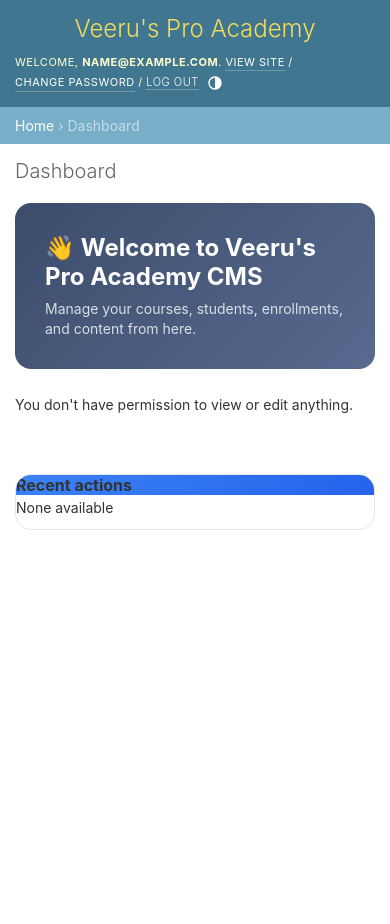
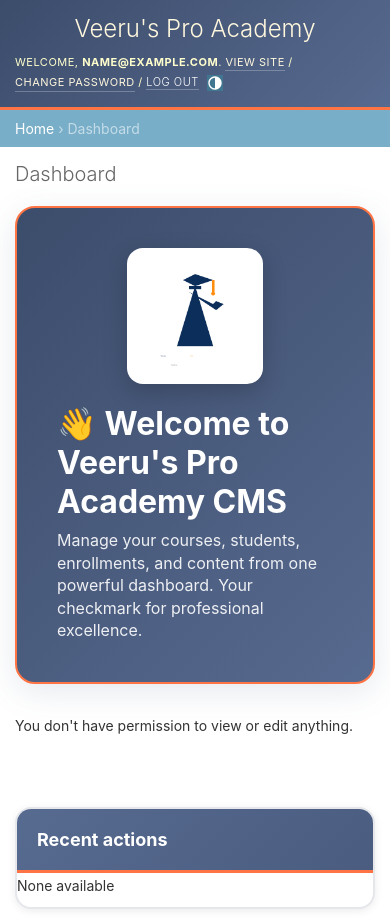
Before and after one commit to Ram-9177/Veeruproacademy.com, a Django app: page /admin/ in a window 390 px wide. Before the commit the page ends 530 px from the top, so only its background shows below. Run offline with Django 4.2, Linux system fonts and the light colour scheme; the visitor is signed in with stand-in values (Sample User, id 1); data comes from the database, SQL or seed files in the repository; data that the repository does not hold is empty; parts of the project's set-up code (start-up, migrations or seed data) failed here and were passed over.

Commit message:
Comprehensive admin UI overhaul with enhanced design and branding
Admin Dashboard Enhancements:
- Added Veeru's Pro Academy logo to admin header (120x120px with white background)
- Enhanced dashboard header with gradient and accent border
- Integrated logo messaging: 'Your checkmark for professional excellence'
- Improved header layout with logo + content grid for better visual balance

App Modules & Cards:
- Redesigned module cards with enhanced shadows and hover effects
- Added accent border animation on hover (gradient top border)
- Improved module header with larger icons (48px) and better spacing
- Added left border animation to model links for better visual feedback
- Enhanced model link styling with gradient backgrounds on hover

Statistics Dashboard:
- Redesigned stat cards with gradient backgrounds on icons
- Added text gradient effect to stat numbers (#576A8F to #FF7444)
- Improved card hover effects with floating animations
- Better visual hierarchy with improved spacing and typography
- Enhanced icon styling with larger sizes and better contrast

Recent Actions Module:
- Improved sidebar styling with accent-colored links
- Added left border animation on list items
- Better typography and color hierarchy
- Enhanced hover states with background transitions
- Improved time display with better contrast

Visual Improvements:
- Updated header gradient (primary #576A8F with accent border #FF7444)
- Added smooth transitions and cubic-bezier animations throughout
- Enhanced border styling with 2px accent borders on cards
- Better responsive layout for mobile devices
- Improved overall color consistency with brand palette

Layout & Responsiveness:
- Maintained responsive grid layout for all sections
- Improved spacing and gaps between elements (24-32px)
- Better mobile support with single column layout on smaller screens
- Enhanced visual hierarchy with better use of whitespace

Color & Branding:
- All UI elements now use new palette (#576A8F, #FF7444, #B7BDF7, #FFF8DE)
- Consistent use of accent color for interactive elements
- Better contrast and accessibility throughout
- Professional gradient overlays and animations

```diff
--- a/templates/admin/index.html
+++ b/templates/admin/index.html
@@ -4,92 +4,180 @@
 {% block extrastyle %}
 {{ block.super }}
 <style>
+  /* Global Admin Styles */
+  #header {
+    background: linear-gradient(135deg, #3C4C6B 0%, #576A8F 100%) !important;
+    border-bottom: 3px solid #FF7444 !important;
+  }
+
+  #header h1 {
+    color: white !important;
+  }
+
+  #header a {
+    color: #FFF8DE !important;
+  }
+
   /* Custom Dashboard Styles */
   .dashboard-header {
     background: linear-gradient(135deg, #3C4C6B 0%, #576A8F 100%);
     color: white;
-    padding: 30px;
-    border-radius: 16px;
-    margin-bottom: 24px;
+    padding: 40px;
+    border-radius: 20px;
+    margin-bottom: 30px;
+    border: 2px solid #FF7444;
+    box-shadow: 0 8px 32px rgba(87, 106, 143, 0.15);
+    display: grid;
+    grid-template-columns: auto 1fr;
+    gap: 30px;
+    align-items: center;
   }
 
-  .dashboard-header h2 {
+  .dashboard-header-logo {
+    width: 120px;
+    height: 120px;
+    background: white;
+    border-radius: 16px;
+    padding: 8px;
+    box-shadow: 0 8px 24px rgba(0, 0, 0, 0.2);
+    overflow: hidden;
+  }
+
+  .dashboard-header-logo img {
+    width: 100%;
+    height: 100%;
+    object-fit: cover;
+  }
+
+  .dashboard-header-content h2 {
     margin: 0 0 8px 0;
-    font-size: 24px;
+    font-size: 32px;
     font-weight: 700;
   }
 
-  .dashboard-header p {
+  .dashboard-header-content p {
     margin: 0;
-    opacity: 0.8;
+    opacity: 0.9;
+    font-size: 16px;
+  }
+
+  @media (max-width: 768px) {
+    .dashboard-header {
+      grid-template-columns: 1fr;
+      gap: 20px;
+    }
+
+    .dashboard-header-logo {
+      margin: 0 auto;
+    }
   }
 
   .app-list {
     display: grid;
-    grid-template-columns: repeat(auto-fit, minmax(320px, 1fr));
-    gap: 20px;
-    margin-bottom: 24px;
+    grid-template-columns: repeat(auto-fit, minmax(340px, 1fr));
+    gap: 24px;
+    margin-bottom: 32px;
   }
 
   .app-module {
     background: white;
-    border-radius: 16px;
-    box-shadow: 0 1px 3px rgba(0,0,0,0.08);
-    border: 1px solid #e5e7eb;
+    border-radius: 20px;
+    box-shadow: 0 2px 8px rgba(0,0,0,0.08);
+    border: 1.5px solid #e5e7eb;
     overflow: hidden;
-    transition: all 0.2s;
+    transition: all 0.3s cubic-bezier(0.4, 0, 0.2, 1);
+    position: relative;
+  }
+
+  .app-module::before {
+    content: '';
+    position: absolute;
+    top: 0;
+    left: 0;
+    right: 0;
+    height: 4px;
+    background: linear-gradient(90deg, #FF7444, #576A8F);
+    opacity: 0;
+    transition: opacity 0.3s;
   }
 
   .app-module:hover {
-    box-shadow: 0 8px 24px rgba(0,0,0,0.12);
-    transform: translateY(-2px);
+    box-shadow: 0 12px 32px rgba(0,0,0,0.15);
+    transform: translateY(-4px) scale(1.01);
+    border-color: #FF7444;
+  }
+
+  .app-module:hover::before {
+    opacity: 1;
   }
 
   .app-module-header {
     background: linear-gradient(135deg, #576A8F, #4A5D81);
     color: white;
-    padding: 16px 20px;
+    padding: 20px;
     display: flex;
     align-items: center;
-    gap: 12px;
+    gap: 16px;
   }
 
   .app-module-header .icon {
-    width: 36px;
-    height: 36px;
-    background: rgba(255,255,255,0.15);
-    border-radius: 10px;
+    width: 48px;
+    height: 48px;
+    background: rgba(255,116,68, 0.25);
+    border-radius: 12px;
     display: flex;
     align-items: center;
     justify-content: center;
+    color: #FF7444;
+    flex-shrink: 0;
   }
 
   .app-module-header h3 {
     margin: 0;
-    font-size: 15px;
+    font-size: 16px;
     font-weight: 600;
     text-transform: capitalize;
+    letter-spacing: 0.3px;
   }
 
   .app-module-body {
-    padding: 8px;
+    padding: 12px;
   }
 
   .model-link {
     display: flex;
     align-items: center;
     justify-content: space-between;
-    padding: 12px 16px;
+    padding: 14px 16px;
     color: #374151 !important;
     text-decoration: none;
-    border-radius: 8px;
+    border-radius: 10px;
     transition: all 0.2s;
+    font-weight: 500;
+    position: relative;
+    overflow: hidden;
+  }
+
+  .model-link::before {
+    content: '';
+    position: absolute;
+    left: 0;
+    top: 0;
+    bottom: 0;
+    width: 3px;
+    background: #FF7444;
+    transform: scaleY(0);
+    transition: transform 0.2s;
   }
 
   .model-link:hover {
-    background: #FF7444 !important;
+    background: linear-gradient(135deg, #FF7444 0%, rgba(255,116,68, 0.8) 100%) !important;
     color: white !important;
     padding-left: 20px;
+  }
+
+  .model-link:hover::before {
+    transform: scaleY(1);
   }
 
   .model-link .actions {
@@ -104,102 +192,213 @@
   }
 
   .model-link .actions a {
-    padding: 4px 10px;
-    background: rgba(255,255,255,0.2);
+    padding: 6px 12px;
+    background: rgba(255,255,255,0.25);
     border-radius: 6px;
     font-size: 11px;
     color: white !important;
+    text-decoration: none;
+    font-weight: 600;
+    transition: all 0.2s;
   }
 
   .model-link .actions a:hover {
-    background: rgba(255,255,255,0.3);
+    background: rgba(255,255,255,0.4);
+    transform: translateY(-1px);
   }
 
   /* Quick Stats */
   .quick-stats {
     display: grid;
-    grid-template-columns: repeat(auto-fit, minmax(200px, 1fr));
-    gap: 16px;
-    margin-bottom: 24px;
+    grid-template-columns: repeat(auto-fit, minmax(240px, 1fr));
+    gap: 20px;
+    margin-bottom: 32px;
   }
 
   .stat-card {
     background: white;
-    border-radius: 12px;
-    padding: 20px;
-    border: 1px solid #e5e7eb;
+    border-radius: 16px;
+    padding: 24px;
+    border: 2px solid #e5e7eb;
     display: flex;
     align-items: center;
     gap: 16px;
+    transition: all 0.3s;
+    position: relative;
+    overflow: hidden;
+  }
+
+  .stat-card::before {
+    content: '';
+    position: absolute;
+    top: 0;
+    right: -50%;
+    width: 100%;
+    height: 100%;
+    background: radial-gradient(circle, rgba(255,116,68, 0.05), transparent);
+    transition: right 0.3s;
+  }
+
+  .stat-card:hover {
+    border-color: #FF7444;
+    box-shadow: 0 8px 24px rgba(255,116,68, 0.1);
+    transform: translateY(-2px);
+  }
+
+  .stat-card:hover::before {
+    right: -20%;
   }
 
   .stat-card .icon {
-    width: 48px;
-    height: 48px;
-    border-radius: 12px;
+    width: 56px;
+    height: 56px;
+    border-radius: 14px;
     display: flex;
     align-items: center;
     justify-content: center;
+    flex-shrink: 0;
+    font-size: 28px;
+    font-weight: 700;
   }
 
-  .stat-card.users .icon { background: #dbeafe; color: #3b82f6; }
-  .stat-card.courses .icon { background: #d1fae5; color: #10b981; }
-  .stat-card.enrollments .icon { background: #fef3c7; color: #f59e0b; }
-  .stat-card.payments .icon { background: #fce7f3; color: #ec4899; }
+  .stat-card.users .icon { background: linear-gradient(135deg, #dbeafe, #bfdbfe); color: #0284c7; }
+  .stat-card.courses .icon { background: linear-gradient(135deg, #d1fae5, #a7f3d0); color: #059669; }
+  .stat-card.enrollments .icon { background: linear-gradient(135deg, #fef3c7, #fde68a); color: #d97706; }
+  .stat-card.payments .icon { background: linear-gradient(135deg, #fce7f3, #fbcfe8); color: #be185d; }
+
+  .stat-card .info {
+    flex: 1;
+    position: relative;
+    z-index: 1;
+  }
 
   .stat-card .info h4 {
-    margin: 0;
-    font-size: 24px;
-    font-weight: 700;
-    color: #576A8F;
+    margin: 0 0 4px 0;
+    font-size: 28px;
+    font-weight: 800;
+    background: linear-gradient(135deg, #576A8F, #FF7444);
+    -webkit-background-clip: text;
+    -webkit-text-fill-color: transparent;
+    background-clip: text;
   }
 
   .stat-card .info p {
-    margin: 4px 0 0 0;
+    margin: 0;
     font-size: 13px;
     color: #6b7280;
+    font-weight: 500;
   }
 
   /* Recent Actions */
   #recent-actions-module {
     background: white;
     border-radius: 16px;
-    border: 1px solid #e5e7eb;
+    border: 2px solid #e5e7eb;
     overflow: hidden;
+    box-shadow: 0 2px 8px rgba(0,0,0,0.08);
   }
 
   #recent-actions-module h2 {
-    background: linear-gradient(135deg, #3b82f6, #2563eb) !important;
+    background: linear-gradient(135deg, #576A8F, #4A5D81) !important;
+    color: white !important;
+    margin: 0 !important;
+    padding: 20px !important;
+    font-size: 18px !important;
+    border-bottom: 3px solid #FF7444 !important;
+  }
+
+  #recent-actions-module ul {
+    list-style: none;
+    padding: 0;
     margin: 0;
   }
 
   #recent-actions-module li {
-    padding: 12px 20px;
+    padding: 16px 20px;
     border-bottom: 1px solid #f1f5f9;
     transition: all 0.2s;
+    position: relative;
+  }
+
+  #recent-actions-module li:last-child {
+    border-bottom: none;
+  }
+
+  #recent-actions-module li::before {
+    content: '';
+    position: absolute;
+    left: 0;
+    top: 0;
+    bottom: 0;
+    width: 3px;
+    background: #FF7444;
+    transform: scaleY(0);
+    transition: transform 0.2s;
   }
 
   #recent-actions-module li:hover {
     background: #f8fafc;
   }
 
+  #recent-actions-module li:hover::before {
+    transform: scaleY(1);
+  }
+
   #recent-actions-module .actiontime {
-    color: #6b7280;
+    color: #9ca3af;
     font-size: 12px;
+    font-weight: 600;
+    letter-spacing: 0.3px;
+  }
+
+  #recent-actions-module a {
+    color: #FF7444 !important;
+    font-weight: 600;
+    text-decoration: none;
+    transition: all 0.2s;
+  }
+
+  #recent-actions-module a:hover {
+    color: #FF6238 !important;
+    text-decoration: underline;
+  }
+
+  #recent-actions-module .mini.quiet {
+    color: #9ca3af;
+    font-size: 11px;
+    font-weight: 500;
+    background: #f3f4f6;
+    padding: 2px 8px;
+    border-radius: 4px;
+    display: inline-block;
   }
 
   /* Two column layout for content and sidebar */
   #content-main {
     display: grid !important;
-    grid-template-columns: 1fr 350px;
-    gap: 24px;
+    grid-template-columns: 1fr 340px;
+    gap: 28px;
     align-items: start;
   }
 
-  @media (max-width: 1200px) {
+  @media (max-width: 1280px) {
     #content-main {
       grid-template-columns: 1fr;
     }
+
+    .sidebar {
+      grid-column: 1;
+    }
+  }
+
+  /* No content message */
+  .dashboard-header + p {
+    background: linear-gradient(135deg, #fff8de, #fef3c7);
+    border-left: 4px solid #FF7444;
+    padding: 16px 20px;
+    border-radius: 8px;
+    color: #92400e;
+    font-weight: 500;
   }
 </style>
 {% endblock %}
@@ -207,10 +406,15 @@
 {% block content %}
 <div id="content-main">
   <div class="main-content">
-    <!-- Dashboard Header -->
+    <!-- Dashboard Header with Logo -->
     <div class="dashboard-header">
-      <h2>👋 Welcome to Veeru's Pro Academy CMS</h2>
-      <p>Manage your courses, students, enrollments, and content from here.</p>
+      <div class="dashboard-header-logo">
+        <img src="{% static 'branding/logo.jpg' %}" alt="Veeru's Pro Academy">
+      </div>
+      <div class="dashboard-header-content">
+        <h2>👋 Welcome to Veeru's Pro Academy CMS</h2>
+        <p>Manage your courses, students, enrollments, and content from one powerful dashboard. Your checkmark for professional excellence.</p>
+      </div>
     </div>
 
     <!-- App Modules -->
```
